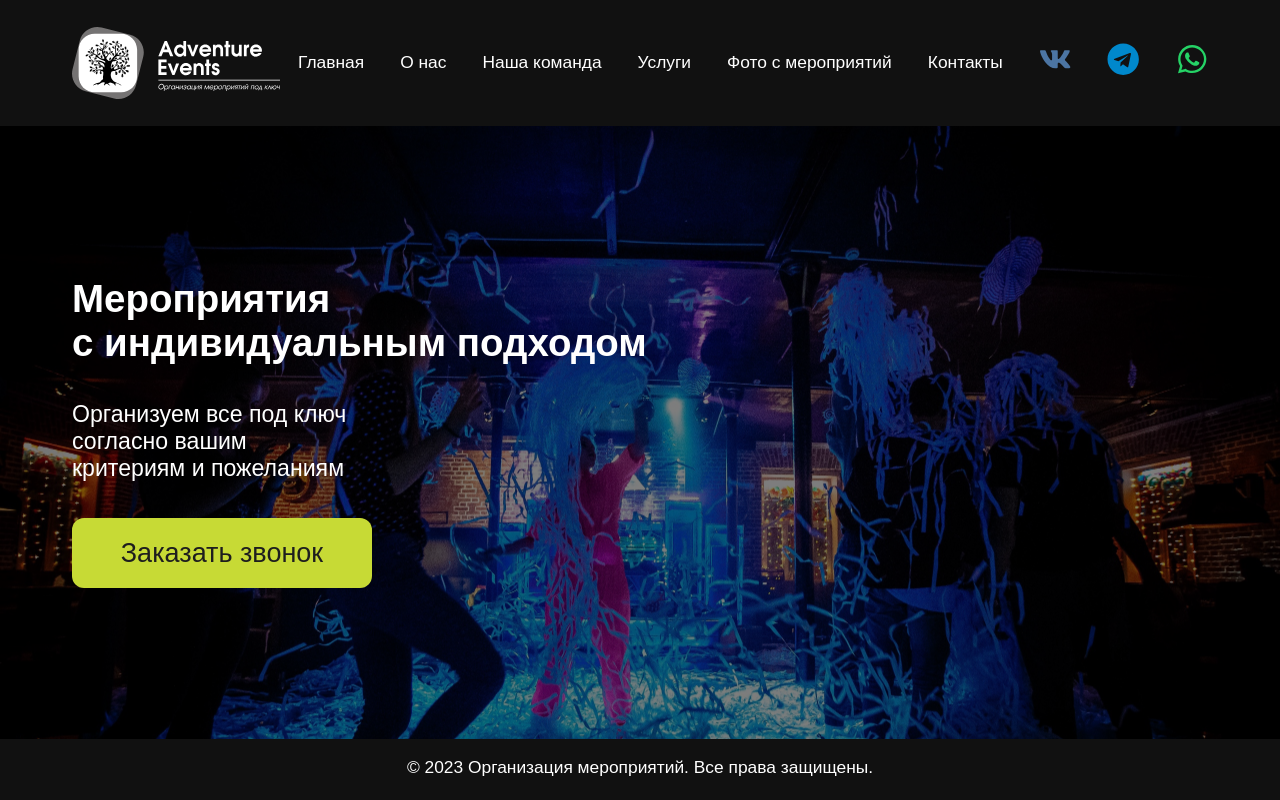
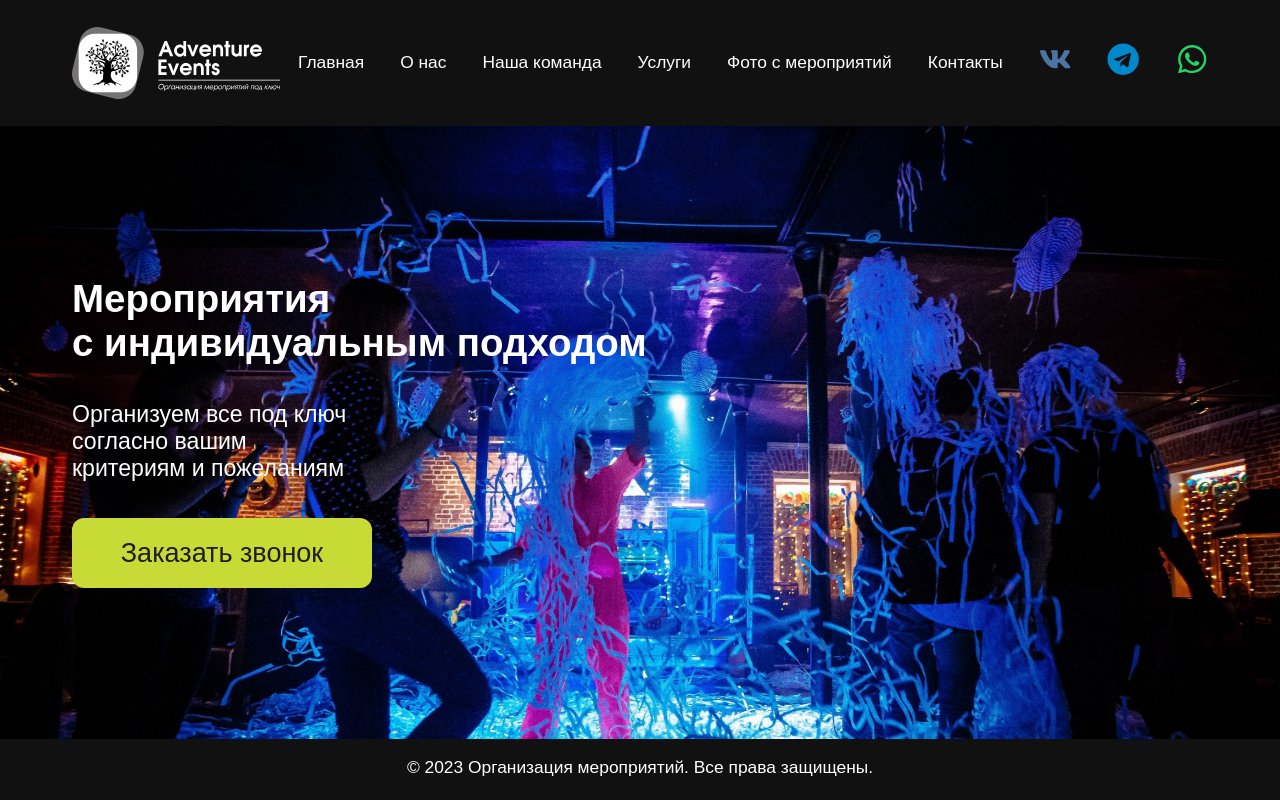
Before and after one commit to OvchinnikovAndpey/event-organization-team, a React (Vite) app: page / in a window 1280 px wide. Built offline with nearby package versions, Linux system fonts and the light colour scheme.

Commit message:
настроил анимацию general

```diff
--- a/src/components/Form/Form.module.css
+++ b/src/components/Form/Form.module.css
@@ -9,7 +9,7 @@
 
 .title {
   font-size: 1.75rem;
-  margin-bottom: 1rem;
+  /* margin-bottom: 1rem; */
   font-weight: 400;
   line-height: 140%;
 }
@@ -18,7 +18,7 @@
   font-size: 1.75rem;
   margin-bottom: 2rem;
   font-weight: 400;
-  line-height: 140%;
+  /* line-height: 140%; */
 }
 
 .form {
@@ -26,7 +26,8 @@
   max-width: 270px;
   display: flex;
   flex-direction: column;
-  align-items: flex-start;
+  /* align-items: center;
+  align-items: flex-start; */
   gap: 1rem;
 }
 
@@ -69,6 +70,7 @@
   justify-content: center;
   gap: 2rem;
   margin-top: 1rem;
+  margin-bottom: 1rem;
 }
 
 .socialLinks a {
--- a/src/components/Form/Form.tsx
+++ b/src/components/Form/Form.tsx
@@ -14,7 +14,7 @@ interface FormValues {
 interface FormProps {
   className?: string;
   title: string;
-  description: string;
+  description?: string;
   buttonText: string;
   onSubmit: (data: FormValues) => void;
   socialImages?: string[];
--- a/src/components/Modal/Modal.module.css
+++ b/src/components/Modal/Modal.module.css
@@ -43,7 +43,8 @@
   margin: 10px 0;
   line-height: 1.5;
   max-height: 70vh;
-  overflow-y: auto;
+  text-align: center;
+  /* overflow-y: auto; */
 }
 
 .modalContent.active {
--- a/src/components/Pages/Contacts/Contacts.module.css
+++ b/src/components/Pages/Contacts/Contacts.module.css
@@ -69,6 +69,10 @@
   border: none;
 }
 
+.socialLinks {
+  margin-bottom: 1rem;
+}
+
 .contacts .socialLinks {
   display: flex;
   justify-content: center;
--- a/src/components/Pages/General/General.module.css
+++ b/src/components/Pages/General/General.module.css
@@ -1,17 +1,17 @@
 .background {
-  position: relative; /* Устанавливаем относительное позиционирование для родителя */
+  position: relative;
   background-image: url(../../../../public/images/BackgroundGeneral/bacground-general.jpg);
   background-size: cover;
   background-position: center;
   background-repeat: no-repeat;
-  width: 100vw; /* Используем всю ширину окна */
-  height: calc(100vh - 187px); /* Подгоняем под высоту футера */
-  overflow: hidden; /* Убираем прокрутку */
-  box-sizing: border-box; /* Включаем паддинги и границы в ширину и высоту */
+  width: 100vw;
+  height: calc(100vh - 187px);
+  overflow: hidden;
+  box-sizing: border-box;
   display: flex;
-  justify-content: flex-start; /* Выравнивание по левому краю */
-  align-items: center; /* Центрирование по вертикали */
-  padding-left: 4rem; /* Добавляем отступ слева для центрирования */
+  justify-content: flex-start;
+  align-items: center;
+  padding-left: 4rem;
 }
 
 .background::before {
@@ -21,41 +21,54 @@
   left: 0;
   width: 100%;
   height: 100%;
-  background-color: rgba(0, 0, 0, 0.5); /* Черный цвет с полупрозрачностью */
-  z-index: 1; /* Помещаем ниже контента */
+  background-color: rgba(0, 0, 0, 0.5);
+  z-index: 1;
+  background-image: inherit;
+  background-size: inherit;
+  background-position: inherit;
+  background-repeat: inherit;
+  animation: zoomInOut 10s infinite alternate ease-in-out;
+}
+
+@keyframes zoomInOut {
+  0% {
+    transform: scale(1); /* Исходный размер */
+  }
+  50% {
+    transform: scale(1.1); /* Увеличиваем до 110% */
+  }
+  100% {
+    transform: scale(1); /* Возвращаемся к исходному размеру */
+  }
 }
 
 .general {
-  position: relative; /* Устанавливаем относительное позиционирование для контента */
+  position: relative;
   display: flex;
   flex-direction: column;
-  align-items: flex-start; /* Выравнивание по левому краю */
-  justify-content: center; /* Центрирование по вертикали */
-  box-sizing: border-box; /* Учитываем паддинги в ширине и высоте */
-  max-width: 100%; /* Ограничиваем ширину */
-  z-index: 2; /* Помещаем выше затемнения */
+  align-items: flex-start;
+  justify-content: center;
+  box-sizing: border-box;
+  max-width: 100%;
+  z-index: 2;
 }
 
 .title {
-  text-align: left; /* Выравнивание текста по левому краю */
-  font-size: clamp(1.75rem, 1.5982rem + 0.7589vw, 2.8125rem); /* 28px to 28px */
+  text-align: left;
+  font-size: clamp(1.75rem, 1.5982rem + 0.7589vw, 2.8125rem);
   color: white;
 }
 
 .line {
-  width: 40%; /* Ширина линии */
+  width: 40%;
   height: 10%;
   margin-top: 2rem;
   margin-bottom: 2rem;
 }
 
 .text {
-  text-align: left; /* Выравнивание текста по левому краю */
-  font-size: clamp(
-    1.125rem,
-    1.0625rem + 0.3125vw,
-    1.5625rem
-  ); /* 18px to 25px */
+  text-align: left;
+  font-size: clamp(1.125rem, 1.0625rem + 0.3125vw, 1.5625rem);
   color: white;
 }
 
@@ -77,18 +90,13 @@
   background-color: rgb(233, 237, 198);
 }
 
-.background {
-  height: calc(100vh - 187px);
-}
-
-/* Tablets */
+/* Media Queries */
 @media (max-width: 1024px) {
   .background {
     height: calc(100vh - 80px);
   }
 }
 
-/* Tab */
 @media (max-width: 768px) {
   .background {
     padding: 2rem;
@@ -99,14 +107,12 @@
   }
 }
 
-/* Large Mobile */
 @media (max-width: 425px) {
   .background {
     height: calc(100vh - 64px);
   }
 }
 
-/* Small Mobile */
 @media (max-width: 375px) {
   .title {
     font-size: 1.5rem;
--- a/src/components/Pages/Services/Services.tsx
+++ b/src/components/Pages/Services/Services.tsx
@@ -32,7 +32,6 @@ const Services: React.FC = () => {
           </li>
         ))}
       </ul>
-      import QRButton from './components/QRButton/QRButton';
     </section>
   );
 };
--- a/src/components/QRButton/QRButton.module.css
+++ b/src/components/QRButton/QRButton.module.css
@@ -1,16 +1,19 @@
 .qrButton {
     padding: 12px 24px;
-    background-color: #8b5cf6;
+    background-color: transparent;
     color: white;
-    border: none;
+    border: 1px solid rgb(233, 237, 198);;
     border-radius: 8px;
     cursor: pointer;
     font-size: 16px;
     transition: background-color 0.3s;
+    border-radius: 15px;
   }
 
   .qrButton:hover {
-    background-color: #7c3aed;
+    color: #333;
+    background: rgb(233, 237, 198);
+    transition: all 0.3s ease-in-out;
   }
 
   .qrContainer {
```
Also changed, not shown: 1 other file (tests, documents, lock files or other folders).
